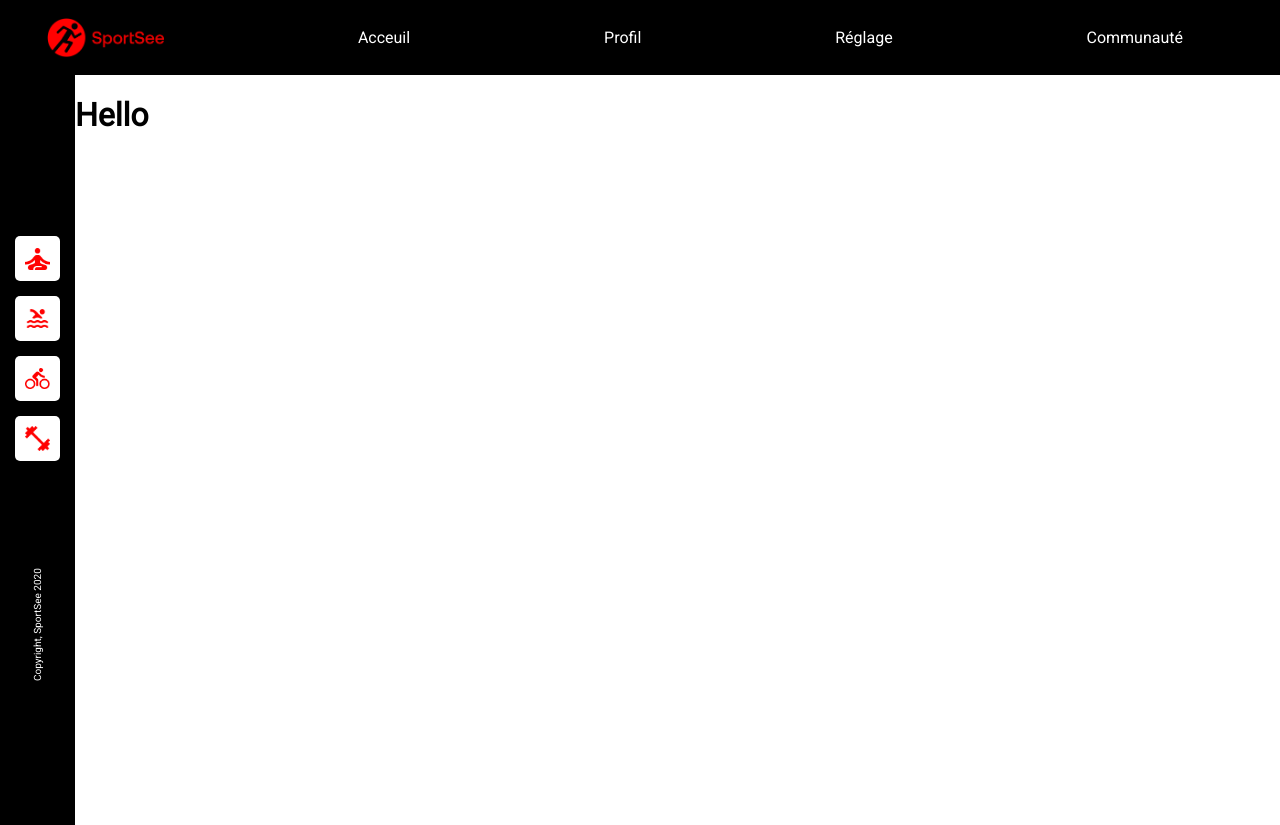
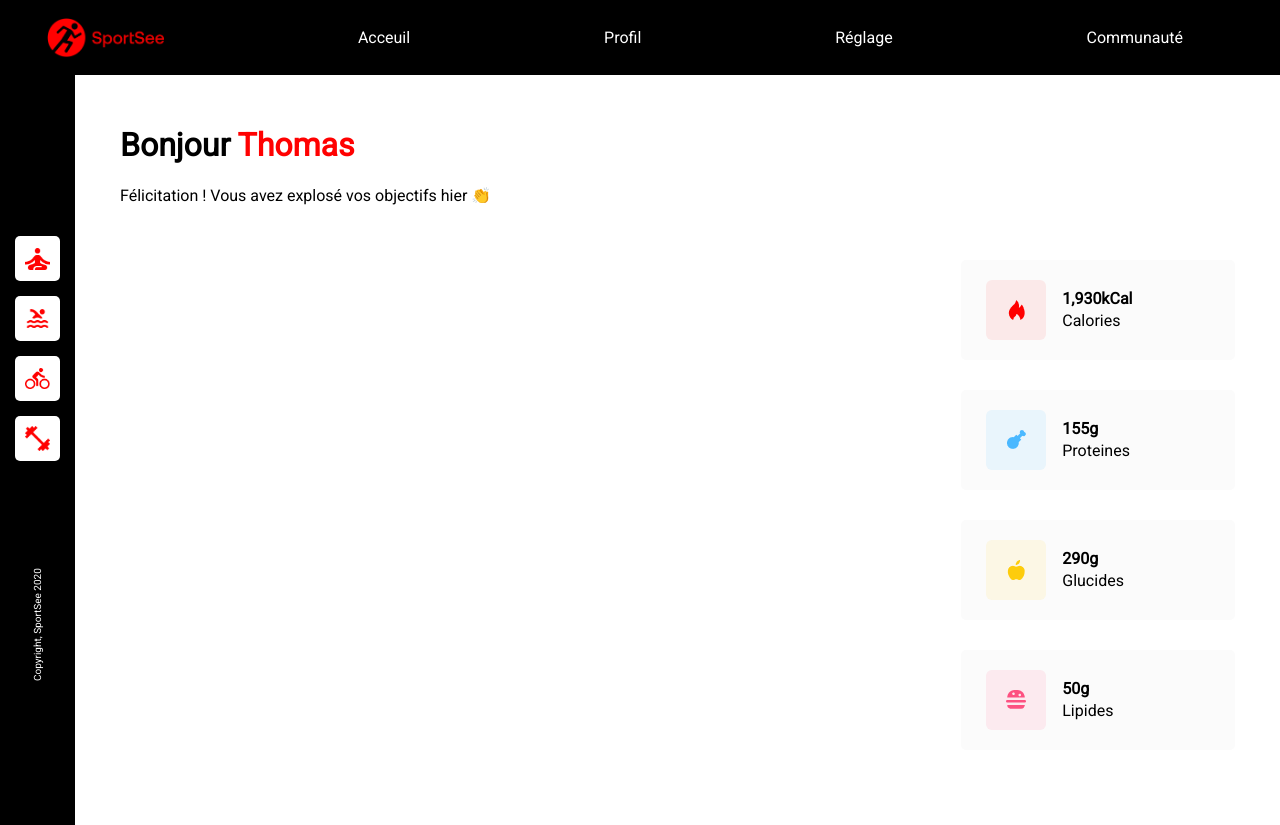
Before and after one commit to Maximecat/Maximecat_12_09052023, a React (Create React App) app: page /profil/12 in a window 1280 px wide. Built offline with nearby package versions, Linux system fonts and the light colour scheme.

Commit message:
Profil Page add Component and props + images

```diff
--- a/src/pages/Profil/Profil.jsx
+++ b/src/pages/Profil/Profil.jsx
@@ -1,9 +1,27 @@
+import Nutriment from '../../components/Nutriment/Nutriment'
 import './Profil.css'
+import Flamme from './Flamme.png'
+import Chicken from './Chicken.png'
+import Apple from './Apple.png'
+import Cheeseburger from './Cheeseburger.png'
 
 function Profil() {
 
     return (
-        <h1>Hello</h1>
+        <div className='profil-main'>
+            <h1>Bonjour <span className='profil-name'>Thomas</span></h1>
+            <p>Félicitation ! Vous avez explosé vos objectifs hier 👏</p>
+            <div className='profil-datas-container'>
+                <div className='graphic-container'></div>
+                <div className='datas-container'>
+                    <Nutriment image={Flamme} background="logo-flamme" value="1,930kCal" unit="Calories" />
+                    <Nutriment image={Chicken} background="logo-chicken" value="155g" unit="Proteines" />
+                    <Nutriment image={Apple} background="logo-apple" value="290g" unit="Glucides" />
+                    <Nutriment image={Cheeseburger} background="logo-cheeseburger" value="50g" unit="Lipides" />
+                </div>
+            </div>
+
+        </div>
     )
 }
 
```
